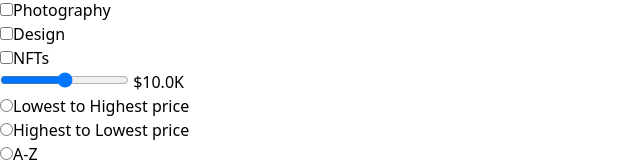
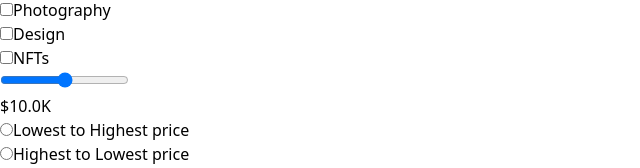
Before and after one commit to TeratBurami/ArtsDrops, a React (Vite) app in the folder client/: page /gallery in a window 1280 px wide. Shown: the part 3526-3694 px from the top of the page, without its empty margins (0-640 px from the left). Built offline with nearby package versions, Linux system fonts and the light colour scheme; no server answers; a web font is replaced by a local one.

Commit message:
fix scroll

```diff
--- a/client/src/pages/Gallery.tsx
+++ b/client/src/pages/Gallery.tsx
@@ -278,27 +278,25 @@ export default function Gallery() {
             </div>
           </div>
           <div>
-            <div className="h-0.5 w-5/6 mx-auto mt-[-50px] bg-[#8C8C8C] border-0 rounded text-[#8C8C8C]">
+            <div className="h-0.5 w-5/6 mx-auto mt-5 bg-[#8C8C8C] border-0 rounded text-[#8C8C8C]">
               {/* Price */}
-              <div>
-                <div className="w-fit mt-20 mx-auto">
+            </div>
+            <div>
+                <div className="my-10 mx-auto w-fit ">
                   <input
-                    className="my-8"
                     type="range"
                     min={0}
                     max={20000}
                     value={price}
                     onChange={handlePriceChange}
                     step={100}
-                  /> ${formattedPrice.toLocaleString()}
-
+                  />
+                  <div className="text-[#8C8C8C]">${formattedPrice.toLocaleString()}</div>
                 </div>
               </div>
-            </div>
-            <div></div>
           </div>
           <div>
-            <div className="h-0.5 w-5/6 mx-auto mt-20 my-7 bg-[#8C8C8C] border-0 rounded text-[#8C8C8C]"></div>
+            <div className="h-0.5 w-5/6 mx-auto mt-5 my-7 bg-[#8C8C8C] border-0 rounded text-[#8C8C8C]"></div>
             <div className="grid grid-cols-1 mx-auto items-center w-fit">
               <div className="text-[#545454] text-xs ml-[8px]">
                 <input
```
